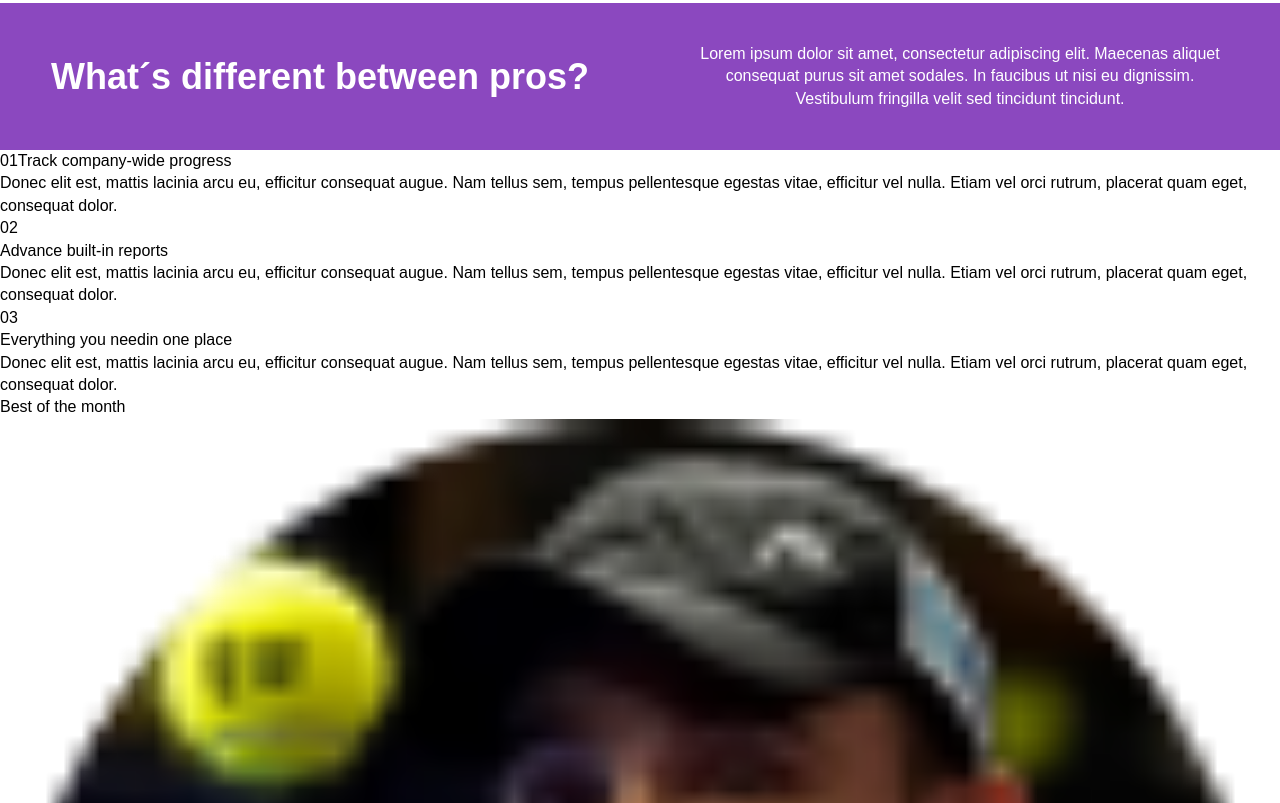
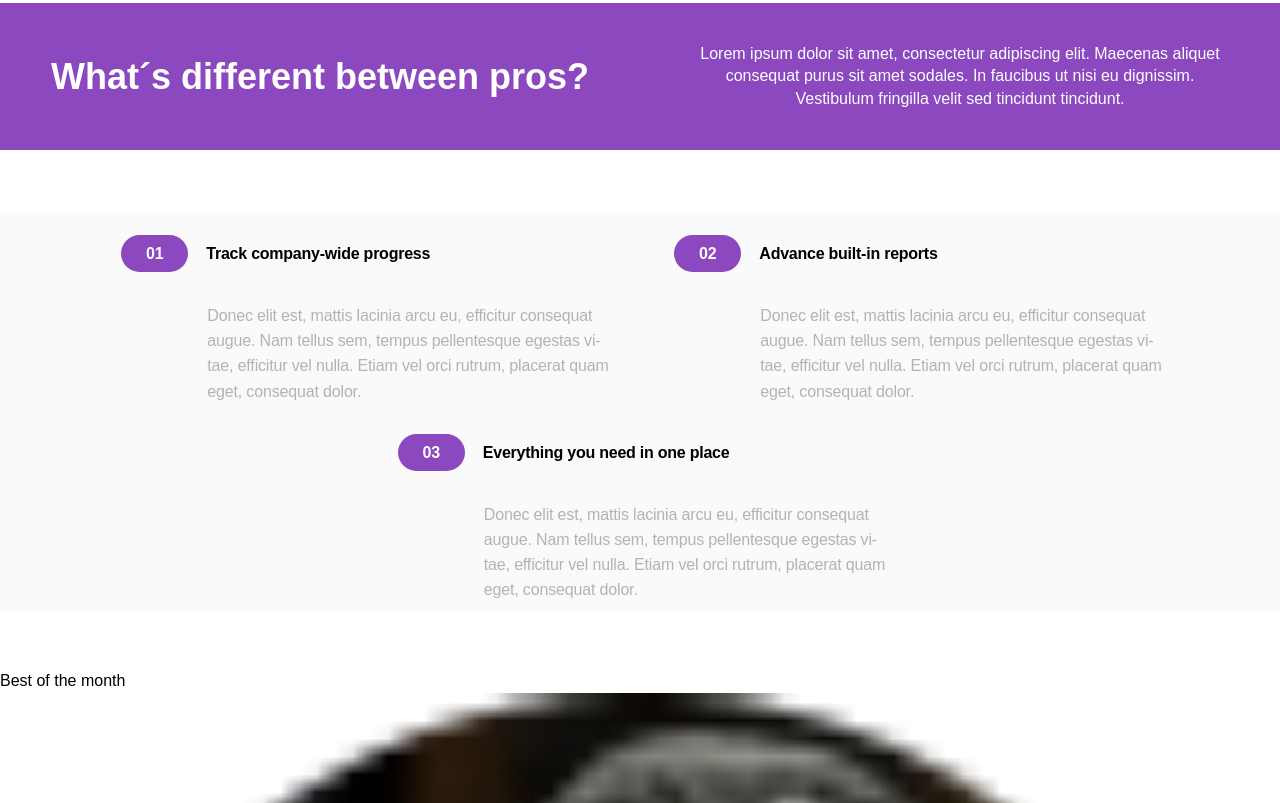
Before and after one commit to adrisa17/finalExamFrontI, a plain HTML site: page index.html in a window 1280 px wide. Shown: the part 713-1516 px from the top of the page. Drawn offline with Linux system fonts and the light colour scheme.

Commit message:
other changes

```diff
--- a/css/newLittle.css
+++ b/css/newLittle.css
@@ -0,0 +1,54 @@
+.new-little {
+    margin: 65px 0 58px;
+}
+
+.new-little__parts span {
+    border-radius: 50px;
+    padding: 10px 25px;
+    height: fit-content;
+    width: fit-content;
+    background-color: var(--primary-violet);
+    color: white;
+    margin-right: 18px;
+}
+
+.new-little__parts h4 {
+    background-color: #8B48BF4D;
+    font-weight: 700;
+    letter-spacing: -0.24px;
+    border-radius: 50px 0 0 50px;
+    padding: 8px 0;
+    margin: 20px 0 20px 34px;
+}
+
+.new-little__parts p {
+    color: #B3B2B7;
+    line-height: 1.566;
+    letter-spacing: -0.163px;
+    padding: 10px;
+    margin: 0 18px 0 34px;
+}
+
+@media (min-width: 801px) {
+    .new-little {
+        display: flex;
+        flex-wrap: wrap;
+        background-color: #FAFAFA;
+        justify-content: center;
+
+
+    }
+
+    .new-little__parts {
+        width: 553px;
+    }
+
+    .new-little__parts h4 {
+        background-color: transparent;
+    }
+
+    .new-little__parts p {
+        margin-left: 110.32px;
+    }
+
+}
--- a/index.html
+++ b/index.html
@@ -69,18 +69,16 @@
             nulla. Etiam vel orci rutrum, placerat quam eget, consequat dolor.
           </p>
         </article>
-        <article class="new-little-parts">
-          <h3>02</h3>
-          <h4>Advance built-in reports</h4>
+        <article class="new-little__parts">
+          <h4><span>02</span>Advance built-in reports</h4>
           <p>
             Donec elit est, mattis lacinia arcu eu, efficitur consequat augue.
             Nam tellus sem, tempus pellentesque egestas vitae, efficitur vel
             nulla. Etiam vel orci rutrum, placerat quam eget, consequat dolor.
           </p>
         </article>
-        <article class="new-little-parts">
-          <h3>03</h3>
-          <h4>Everything you needin one place</h4>
+        <article class="new-little__parts">
+          <h4><span>03</span>Everything you need in one place</h4>
           <p>
             Donec elit est, mattis lacinia arcu eu, efficitur consequat augue.
             Nam tellus sem, tempus pellentesque egestas vitae, efficitur vel
```
